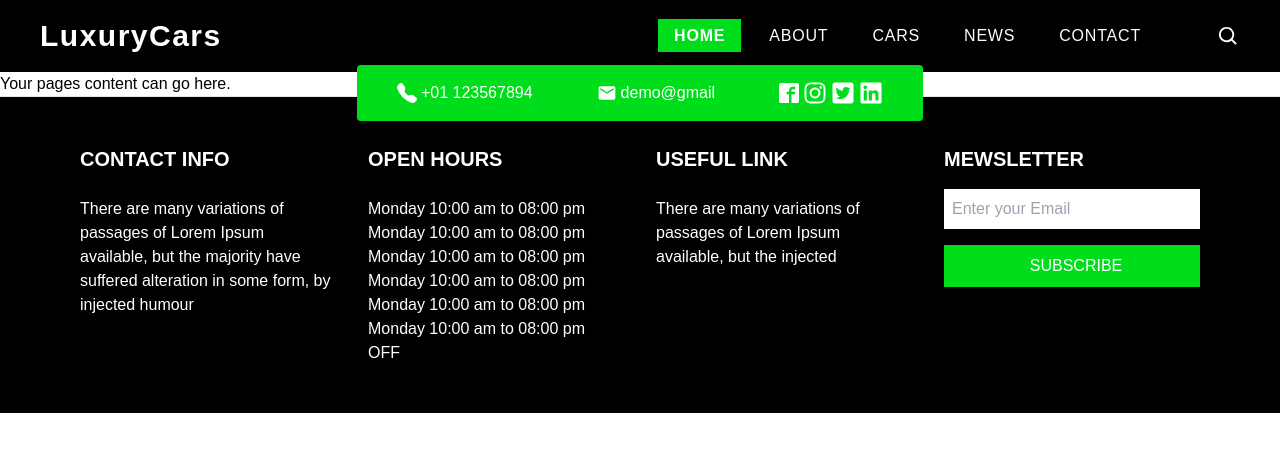
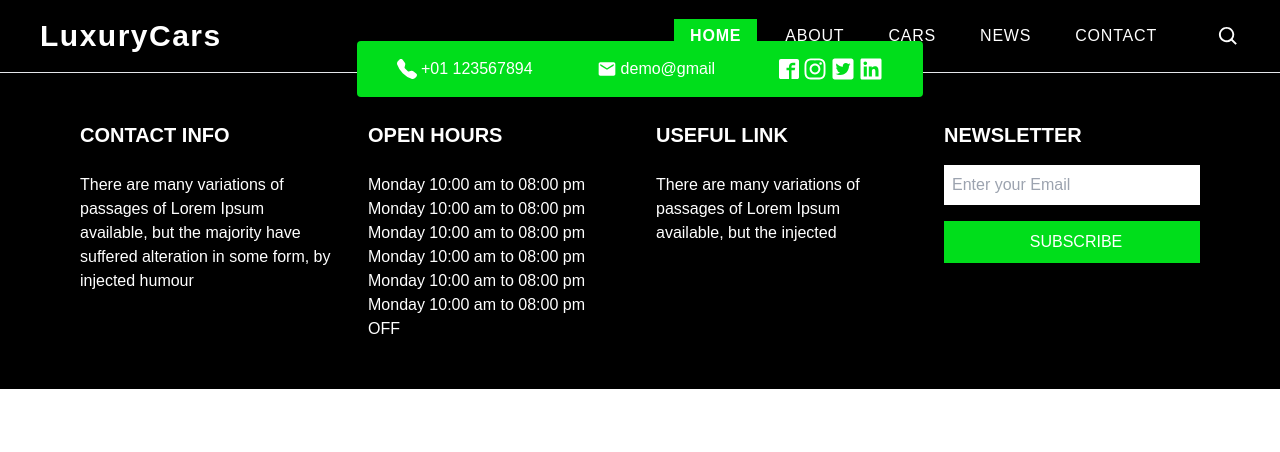
Before and after one commit to rizvan555/Car-Showroom, a Next.js app: page /example in a window 1280 px wide. Shown: the top 452 px of the page. Built offline with nearby package versions, Linux system fonts and the light colour scheme.

Commit message:
changed clerk working

```diff
--- a/pages/_app.tsx
+++ b/pages/_app.tsx
@@ -1,6 +1,6 @@
 import '@/styles/globals.css';
 import type { AppProps } from 'next/app';
-import { ClerkProvider } from '@clerk/nextjs';
+import { ClerkProvider, SignIn, SignUp } from '@clerk/nextjs';
 import Layout from '../layouts/layout';
 
 export default function App({ Component, pageProps }: AppProps) {
--- a/pages/example.tsx
+++ b/pages/example.tsx
@@ -6,7 +6,6 @@ export default function Example() {
       <header>
         <UserButton afterSignOutUrl="/" />
       </header>
-      <div>Your pages content can go here.</div>
     </>
   );
 }
--- a/pages/home/Navbar.tsx
+++ b/pages/home/Navbar.tsx
@@ -19,7 +19,7 @@ function Navbar() {
   };
 
   return (
-    <div className="flex gap-3 px-5 py-4 ">
+    <div className="flex items-center gap-3 px-5 py-4 ">
       {navbar.map((nav, index) => (
         <div className="" key={index} onClick={() => handleNavClick(index)}>
           <Link
--- a/pages/index.tsx
+++ b/pages/index.tsx
@@ -5,12 +5,22 @@ import About from './about';
 import Cars from './cars';
 import News from './news';
 import Contact from './contact';
-import { useState } from 'react';
+import { useEffect, useState } from 'react';
+import { useRouter } from 'next/router';
+import { useUser } from '@clerk/nextjs';
 
 const inter = Inter({ subsets: ['latin'] });
 
 export default function Home() {
   const [light, setLight] = useState<boolean>(true);
+  const router = useRouter();
+  const { user } = useUser();
+
+  useEffect(() => {
+    if (!user) {
+      router.replace('/sign-in');
+    }
+  }, [user, router]);
   return (
     <div>
       <HomePage light={light} setLight={setLight} />
--- a/pages/layout/Footer.tsx
+++ b/pages/layout/Footer.tsx
@@ -61,7 +61,7 @@ function Footer() {
         </p>
       </div>
       <div className="flex flex-col w-[20vw] gap-4">
-        <h3 className="text-xl font-bold">MEWSLETTER</h3>
+        <h3 className="text-xl font-bold">NEWSLETTER</h3>
         <input
           type="email"
           placeholder="Enter your Email"
--- a/pages/layout/Header.tsx
+++ b/pages/layout/Header.tsx
@@ -2,16 +2,20 @@ import React from 'react';
 import Navbar from '../home/Navbar';
 import SearchButton from '../home/SearchButton';
 import Link from 'next/link';
+import { UserButton } from '@clerk/nextjs';
 
 function Header() {
   return (
     <div className="flex items-center justify-between px-10 py-2 bg-black">
       <Link href="/">
-        <h1 className="text-white text-3xl tracking-wider font-bold">LuxuryCars</h1>
+        <h1 className="text-white text-3xl tracking-wider font-bold">
+          LuxuryCars
+        </h1>
       </Link>
-      <div className="flex items-center gap-10">
+      <div className="flex items-center gap-6">
         <Navbar />
         <SearchButton />
+        <UserButton />
       </div>
     </div>
   );
```
